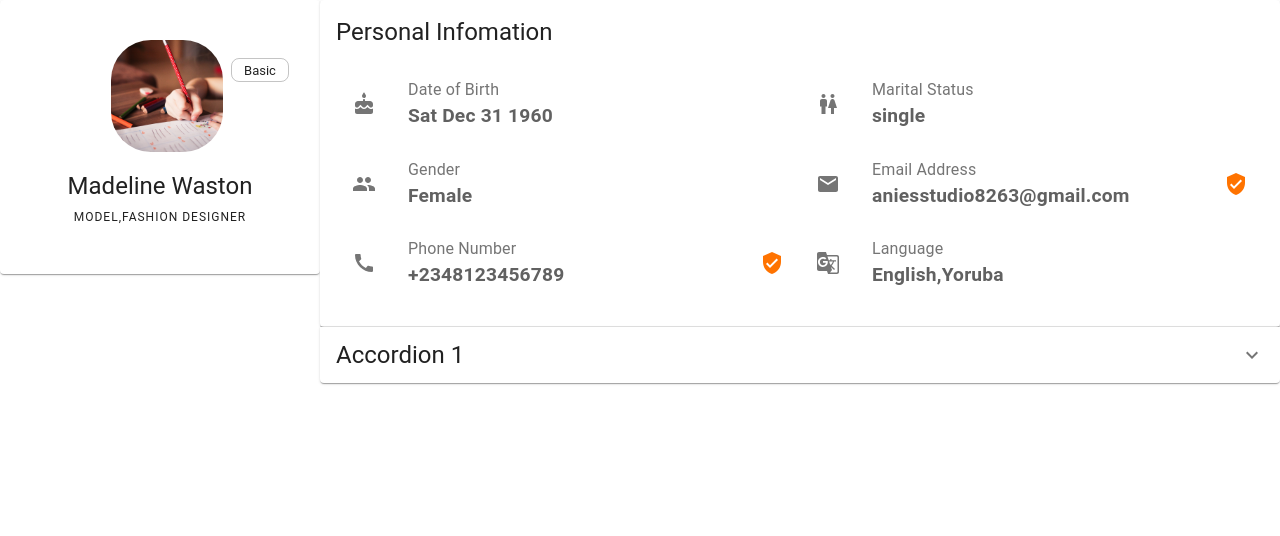
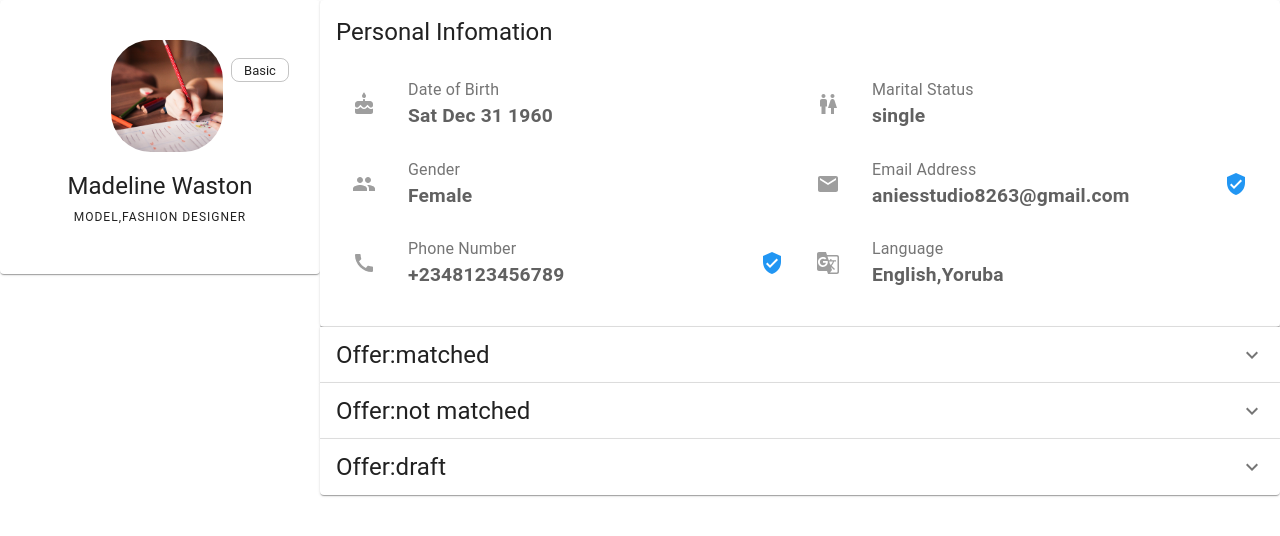
Before and after one commit to AniekutmfonGodwin/virago, a React (Create React App) app: page / in a window 1280 px wide. Shown: the top 536 px of the page. Built offline with nearby package versions, Linux system fonts and the light colour scheme.

Commit message:
new commit

```diff
--- a/src/Components/Pages/ProfilePage.js
+++ b/src/Components/Pages/ProfilePage.js
@@ -38,28 +38,28 @@ function ProfilePage(props) {
                         <Grid container>
                             <Grid item xs={12} md={6} >
                                 <ProfileListCard
-                                    listIcon={<CakeRoundedIcon/>}
+                                    listIcon={<CakeRoundedIcon color="secondary"/>}
                                     primaryText="Date of Birth"
                                     secondaryText = {new Date('31-dec-1960').toDateString()}
                                 />
                             </Grid>
                             <Grid item xs={12} md={6} >
                                 <ProfileListCard
-                                    listIcon={<WcIcon/>}
+                                    listIcon={<WcIcon color="secondary"/>}
                                     primaryText="Marital Status"
                                     secondaryText = {"single"}
                                 />
                             </Grid>
                             <Grid item xs={12} md={6} >
                                 <ProfileListCard
-                                    listIcon={<GroupSharpIcon/>}
+                                    listIcon={<GroupSharpIcon color="secondary"/>}
                                     primaryText="Gender"
                                     secondaryText = {"Female"}
                                 />
                             </Grid>
                             <Grid item xs={12} md={6} >
                                 <ProfileListCard
-                                    listIcon={<EmailIcon/>}
+                                    listIcon={<EmailIcon color="secondary"/>}
                                     actionIcon={<VerifiedUserIcon color="primary" />}
                                     primaryText="Email Address"
                                     secondaryText = {"aniesstudio8263@gmail.com"}
@@ -67,7 +67,7 @@ function ProfilePage(props) {
                             </Grid>
                             <Grid item xs={12} md={6} >
                                 <ProfileListCard
-                                    listIcon={<CallIcon/>}
+                                    listIcon={<CallIcon color="secondary"/>}
                                     actionIcon={<VerifiedUserIcon color="primary" />}
                                     primaryText="Phone Number"
                                     secondaryText = {"+2348123456789"}
@@ -75,7 +75,7 @@ function ProfilePage(props) {
                             </Grid>
                             <Grid item xs={12} md={6} >
                                 <ProfileListCard
-                                    listIcon={<GTranslateIcon/>}
+                                    listIcon={<GTranslateIcon color="secondary"/>}
                                     primaryText="Language"
                                     secondaryText = {['English','Yoruba'].join(',')}
                                 />
@@ -86,13 +86,14 @@ function ProfilePage(props) {
 
                     {/* Accordion section */}
 
+                    {/* offer not match */}
                     <Accordion>
                     <AccordionSummary
                         expandIcon={<ExpandMoreIcon />}
                         aria-controls="panel1a-content"
-                        // id="panel1a-header"
+                        id="offer-matched"
                     >
-                        <Typography variant="h5" >Accordion 1</Typography>
+                        <Typography variant="h5" >Offer:matched</Typography>
                     </AccordionSummary>
                     <AccordionDetails>
                         <Typography>
@@ -102,6 +103,40 @@ function ProfilePage(props) {
                     </AccordionDetails>
                     </Accordion>
 
+                    {/* offer not match */}
+                    <Accordion>
+                    <AccordionSummary
+                        expandIcon={<ExpandMoreIcon />}
+                        aria-controls="offer not matched"
+                        id="offer-not-matched"
+                    >
+                        <Typography variant="h5" >Offer:not matched</Typography>
+                    </AccordionSummary>
+                    <AccordionDetails>
+                        <Typography>
+                        Lorem ipsum dolor sit amet, consectetur adipiscing elit. Suspendisse malesuada lacus ex,
+                        sit amet blandit leo lobortis eget.
+                        </Typography>
+                    </AccordionDetails>
+                    </Accordion>
+
+                    {/* offer draft */}
+                    <Accordion>
+                    <AccordionSummary
+                        expandIcon={<ExpandMoreIcon />}
+                        aria-controls="offer draft"
+                        id="offer-draft"
+                    >
+                        <Typography variant="h5" >Offer:draft</Typography>
+
+                    </AccordionSummary>
+                    <AccordionDetails>
+                        <Typography>
+                        Lorem ipsum dolor sit amet, consectetur adipiscing elit. Suspendisse malesuada lacus ex,
+                        sit amet blandit leo lobortis eget.
+                        </Typography>
+                    </AccordionDetails>
+                    </Accordion>
 
                 </Grid>
 
--- a/src/index.js
+++ b/src/index.js
@@ -13,12 +13,12 @@ const theme = createMuiTheme({
   palette: {
     primary: {
       // light: will be calculated from palette.primary.main,
-      main: '#ff7300',
+      main: '#2196F3',
       // dark: will be calculated from palette.primary.main,
       // contrastText: will be calculated to contrast with palette.primary.main
     },
     secondary: {
-      main: '#e5c500',
+      main: '#9E9E9E',
       // dark: will be calculated from palette.secondary.main,
       // contrastText: '#ffcc00',
     },
```
Also changed, not shown: src/Components/Cards/OfferCard.js (added), src/Components/Pages/MatcherPage.js (added), src/Components/Pages/OfferDetailPage.js (added), src/Components/Pages/PaymentPage.js (added).
